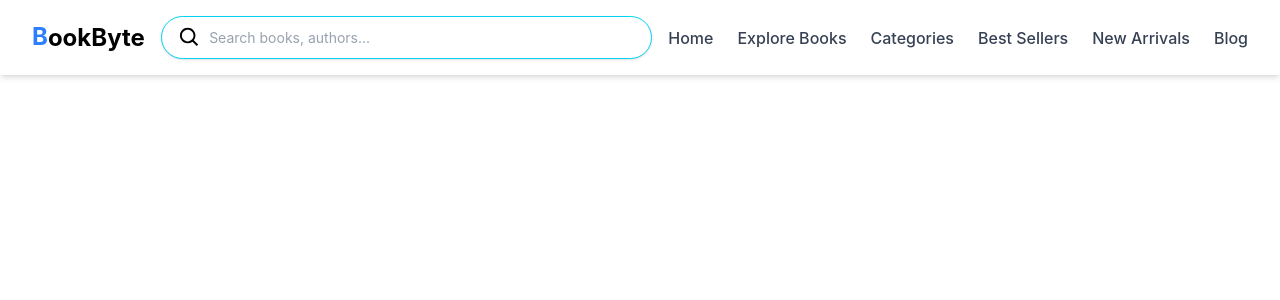
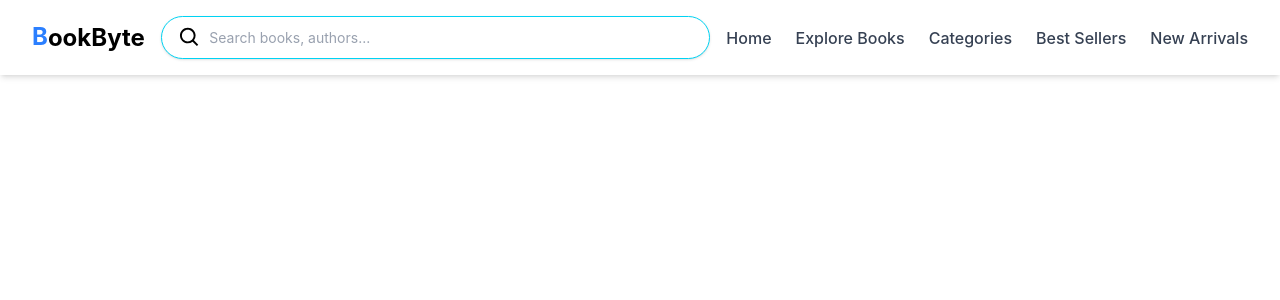
Before and after one commit to raushan-sinha/book-byte, a React (Vite) app: page / in a window 1280 px wide. Shown: the top 300 px of the page. Built offline with nearby package versions, Linux system fonts and the light colour scheme.

Commit message:
Removed a link & updated a link

```diff
--- a/src/components/layout/navbar/navLinksData.ts
+++ b/src/components/layout/navbar/navLinksData.ts
@@ -2,9 +2,8 @@ import type { NavLinkItem } from "./types";
 
 export const navLinks: NavLinkItem[] = [
     { name: "Home", path: "/" },
-    { name: "Explore Books", path: "/books" },
+    { name: "Explore Books", path: "/explore-books" },
     { name: "Categories", path: "/categories" },
     { name: "Best Sellers", path: "/best-sellers" },
     { name: "New Arrivals", path: "/new-arrivals" },
-    { name: "Blog", path: "/blog" }
 ];
```
